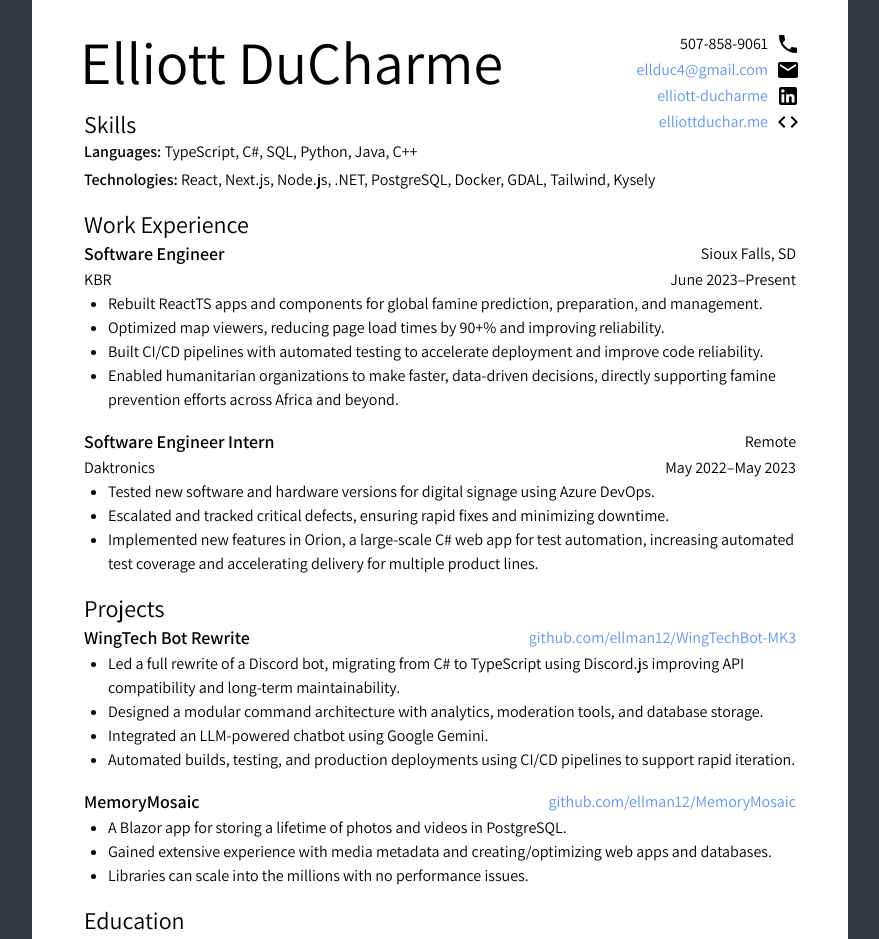
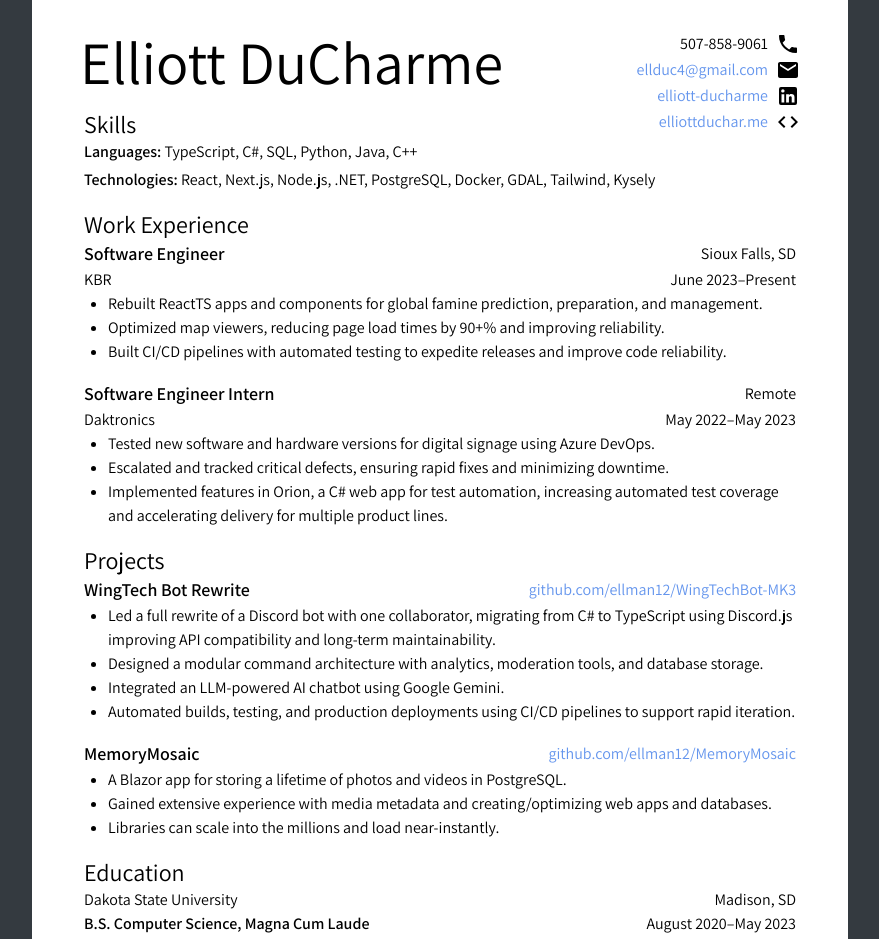
Before and after one commit to ellman12/Resume, a React (Vite) app: page / in a window 1280 px wide. Shown: the top 939 px of the page, without its empty margins (200-1079 px from the left). Built offline with nearby package versions, Linux system fonts and the light colour scheme.

Commit message:
Enhance projects, education, and work exp sections

```diff
--- a/src/components/Sections/EducationSection.tsx
+++ b/src/components/Sections/EducationSection.tsx
@@ -1,5 +1,4 @@
 import Section from "../../Section.tsx";
-
 
 export default function EducationSection() {
     return (
@@ -10,9 +9,7 @@ export default function EducationSection() {
             </div>
 
             <div className="flex flex-row items-center justify-between">
-                <p>
-                    <b>B.S. Computer Science, Magna Cum Laude</b>
-                </p>
+                <p><b>B.S. Computer Science, Magna Cum Laude</b></p>
                 <p>August 2020–May 2023</p>
             </div>
         </Section>
--- a/src/components/Sections/ProjectsSection/ProjectsSection.tsx
+++ b/src/components/Sections/ProjectsSection/ProjectsSection.tsx
@@ -6,16 +6,16 @@ export default function ProjectsSection() {
         <Section title="Projects">
             <div className="flex flex-col gap-4">
                 <Project name="WingTech Bot Rewrite" href="https://github.com/ellman12/WingTechBot-MK3" hrefDisplay="github.com/ellman12/WingTechBot-MK3">
-                    <li>Led a full rewrite of a Discord bot, migrating from C# to TypeScript using Discord.js improving API compatibility and long-term maintainability.</li>
+                    <li>Led a full rewrite of a Discord bot with one collaborator, migrating from C# to TypeScript using Discord.js improving API compatibility and long-term maintainability.</li>
                     <li>Designed a modular command architecture with analytics, moderation tools, and database storage.</li>
-                    <li>Integrated an LLM-powered chatbot using Google Gemini.</li>
+                    <li>Integrated an LLM-powered AI chatbot using Google Gemini.</li>
                     <li>Automated builds, testing, and production deployments using CI/CD pipelines to support rapid iteration.</li>
                 </Project>
 
                 <Project name="MemoryMosaic" href="https://github.com/ellman12/MemoryMosaic" hrefDisplay="github.com/ellman12/MemoryMosaic">
                     <li>A Blazor app for storing a lifetime of photos and videos in PostgreSQL.</li>
                     <li>Gained extensive experience with media metadata and creating/optimizing web apps and databases.</li>
-                    <li>Libraries can scale into the millions with no performance issues.</li>
+                    <li>Libraries can scale into the millions and load near-instantly.</li>
                 </Project>
             </div>
         </Section>
--- a/src/components/Sections/WorkExperience/WorkExperienceSection.tsx
+++ b/src/components/Sections/WorkExperience/WorkExperienceSection.tsx
@@ -8,14 +8,13 @@ export default function WorkExperienceSection() {
                 <WorkExperienceItem title="Software Engineer" location="Sioux Falls, SD" company="KBR" startDate="June 2023" endDate="Present">
                     <li>Rebuilt ReactTS apps and components for global famine prediction, preparation, and management.</li>
                     <li>Optimized map viewers, reducing page load times by 90+% and improving reliability.</li>
-                    <li>Built CI/CD pipelines with automated testing to accelerate deployment and improve code reliability.</li>
-                    <li>Enabled humanitarian organizations to make faster, data-driven decisions, directly supporting famine prevention efforts across Africa and beyond.</li>
+                    <li>Built CI/CD pipelines with automated testing to expedite releases and improve code reliability.</li>
                 </WorkExperienceItem>
 
                 <WorkExperienceItem title="Software Engineer Intern" location="Remote" company="Daktronics" startDate="May 2022" endDate="May 2023">
                     <li>Tested new software and hardware versions for digital signage using Azure DevOps.</li>
                     <li>Escalated and tracked critical defects, ensuring rapid fixes and minimizing downtime.</li>
-                    <li>Implemented new features in Orion, a large-scale C# web app for test automation, increasing automated test coverage and accelerating delivery for multiple product lines.</li>
+                    <li>Implemented features in Orion, a C# web app for test automation, increasing automated test coverage and accelerating delivery for multiple product lines.</li>
                 </WorkExperienceItem>
             </div>
         </Section>
```
